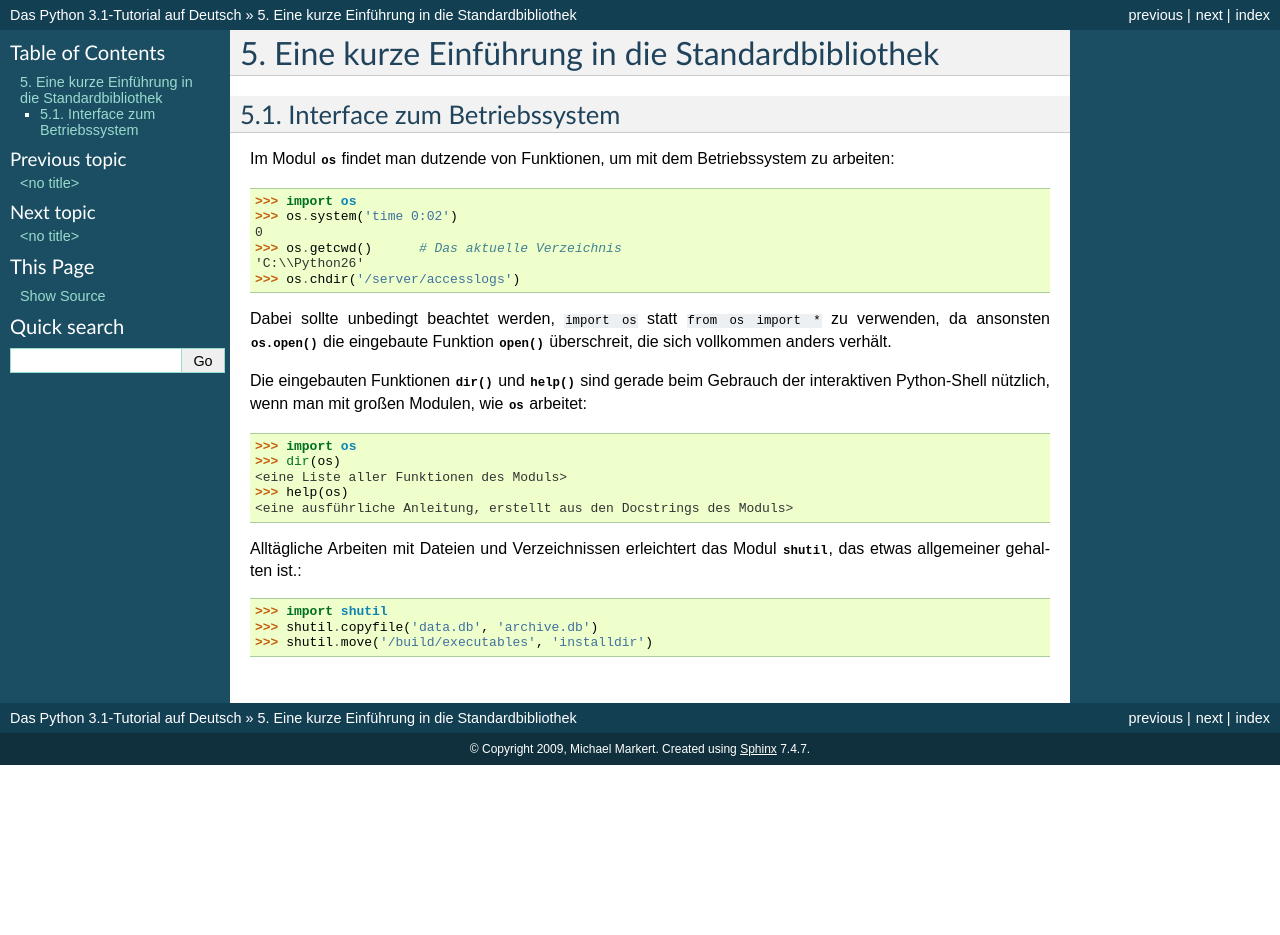
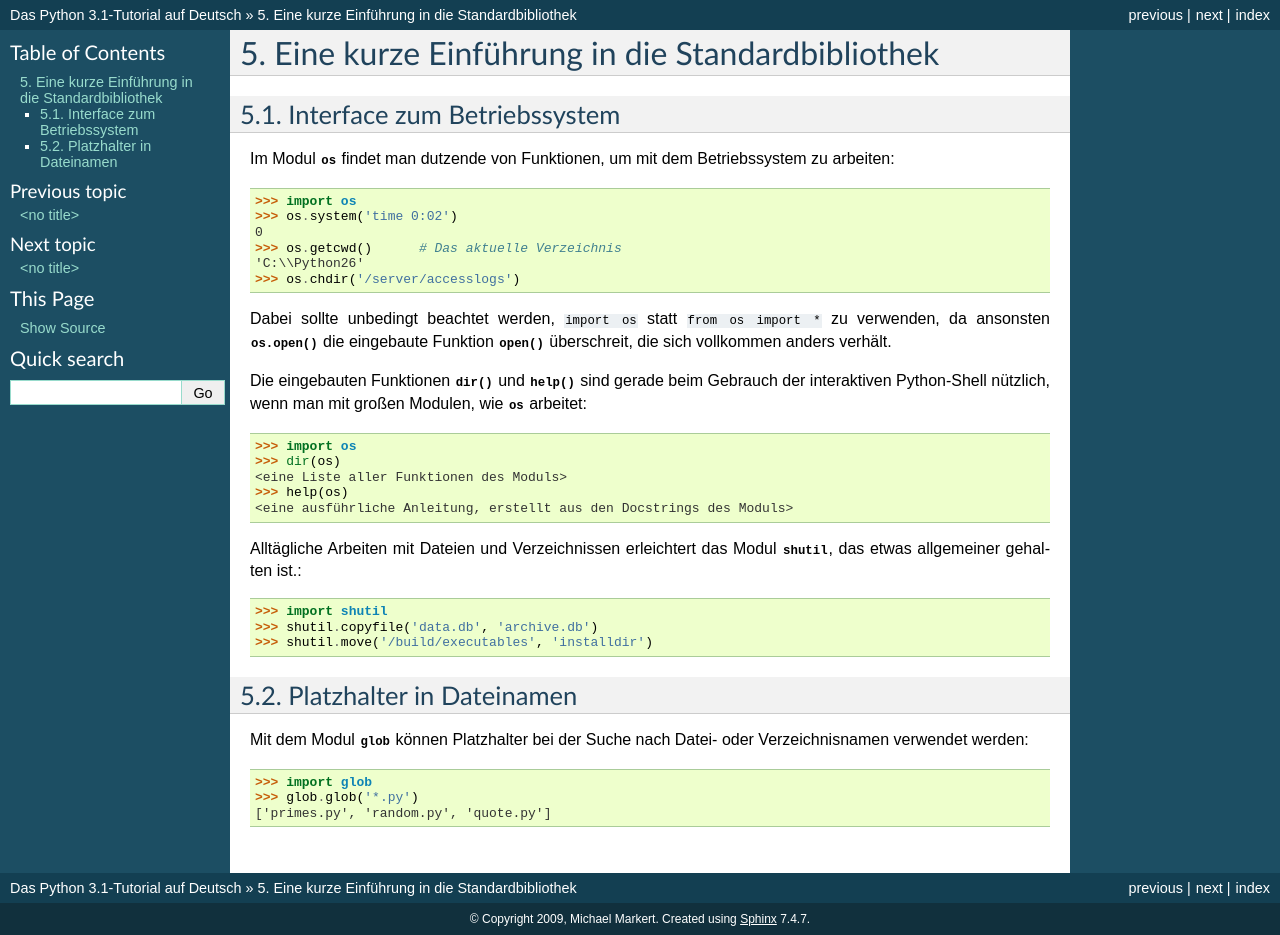
Before and after one commit to cofi/py-tutorial-de, a Sphinx documentation site: the page built from source/stdlib.rst, in a window 1280 px wide. Built offline with Sphinx 7.4.7, drawn with Linux system fonts in a browser that asks for light colours; pages that are not in the unit, such as notebooks, are missing from menus; before the commit the page ends 900 px from its top, so only the background shows below that.

Commit message:
Translated Section 10.2 (Issue #68)

```diff
--- a/source/stdlib.rst
+++ b/source/stdlib.rst
@@ -41,3 +41,16 @@ Alltägliche Arbeiten mit Dateien und Verzeichnissen erleichtert das Modul :mod:
    >>> import shutil
    >>> shutil.copyfile('data.db', 'archive.db')
    >>> shutil.move('/build/executables', 'installdir')
+
+
+.. _tut-file-wildcards:
+
+Platzhalter in Dateinamen
+=========================
+
+Mit dem Modul :mod:`glob` können Platzhalter bei der Suche nach Datei- oder
+Verzeichnisnamen verwendet werden::
+
+   >>> import glob
+   >>> glob.glob('*.py')
+   ['primes.py', 'random.py', 'quote.py']
```
